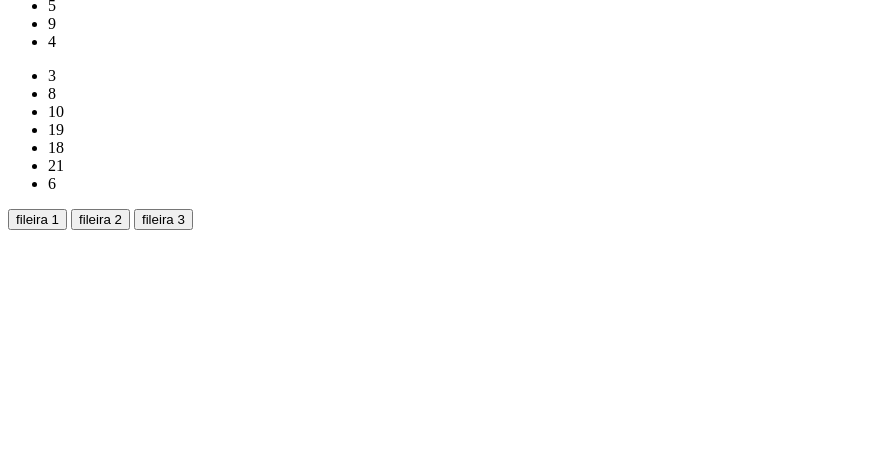
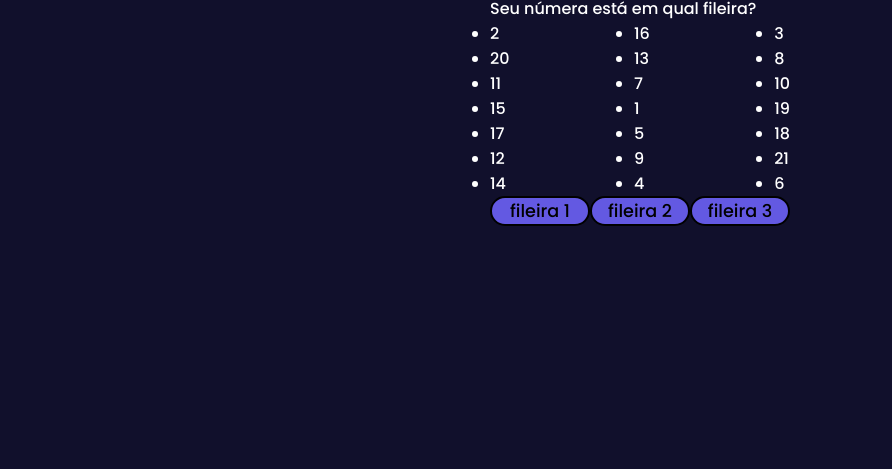
Before and after one commit to davigama10/magic, a plain HTML site: page index.html in a window 1280 px wide. Shown: the part 331-800 px from the top of the page, without its empty margins (0-892 px from the left). Drawn offline with Linux system fonts and the light colour scheme.

Commit message:
Add files via upload

```diff
--- a/index.html
+++ b/index.html
@@ -14,8 +14,11 @@
         <div class="pai">
 
             <label for="aux_fileira">
+                <div id="pense"><h2>Pense em um númeroo!</h2></div>
                 <span>Seu númera está em qual fileira?</span>
             </label>
+
+            <div class="fileiras">
 
                 <form class="fileira1">
                     <ul id="a">
@@ -36,10 +39,15 @@
                     </ul>
                 </form>
 
+            </div>
+
+            <div id="botoes">
+
                 <button type="button" onclick="reconstruct(1)">fileira 1</button>
                 <button type="button" onclick="reconstruct(2)">fileira 2</button>
                 <button type="button" onclick="reconstruct(3)">fileira 3</button>
 
+            </div>
             <div id="result"></div>
 
         </div>
--- a/script.js
+++ b/script.js
@@ -56,12 +56,16 @@ function construct(){
 }
 
 construct();
-//print_tudo();
 
 function reconstruct(aux){
+
+    let dale = document.getElementById('pense');
+    dale.innerHTML = "";
+
     let aux_fileira = aux;
 
     console.clear();
+    console.log(dale);
 
     myArray = [];
 
@@ -106,6 +110,10 @@ function reconstruct(aux){
 
 function final(){
 
+    let dale = document.getElementById('botoes');
+    dale.innerHTML = "";
+    console.log(dale);
+
     resultDIV = document.getElementById('result');
     resultDIV.innerHTML = "";
 
@@ -115,6 +123,9 @@ function final(){
 
     aux.innerHTML = text;
     resultDIV.append(aux);
+
+    text2 = 'Atualize a página para continuar!';
+    resultDIV.append(text2);
 
     console.log("seu número é: ")
     console.log(myArray[10]);
--- a/style.css
+++ b/style.css
@@ -0,0 +1,61 @@
+@import url('https://fonts.googleapis.com/css2?family=Poppins:wght@100;200;300;400;500;600&display=swap');
+
+*{
+    margin: 0;
+    padding: 0;
+    border: 0;
+    box-sizing: border-box;
+    font-family: "Poppins", sans-serif;
+}
+
+
+
+body{
+    background-color: #11102c;
+    color: white;
+    font-weight: 500;
+    display: flex;
+    min-height: 100vh;
+}
+
+main{
+    width: 100%;
+    display: flex;
+    flex-direction: column;
+    align-items: center;
+    justify-content: center;
+}
+
+main #botoes{
+    width: 100%;
+    display: flex;
+    flex-direction: row;
+    justify-content: space-between;
+
+}
+
+main #botoes button{
+    cursor: pointer;
+    font-size: 1.1rem;
+    font-weight: 500;
+    display: flex;
+    flex-direction: column;
+    margin-top: 0;
+    width: 100px;
+    align-items: center;
+    border: 2px solid #000000;
+    border-radius: 25px;
+    background: #6359e2;
+}
+
+main #botoes button:hover{
+    background: #443e9e;
+}
+
+main .fileiras{
+    width: 100%;
+    display: flex;
+    flex-direction: row;
+    align-items: center;
+    justify-content: space-between ;
+}
```
Lines whose indentation alone changed are shown as unchanged.
